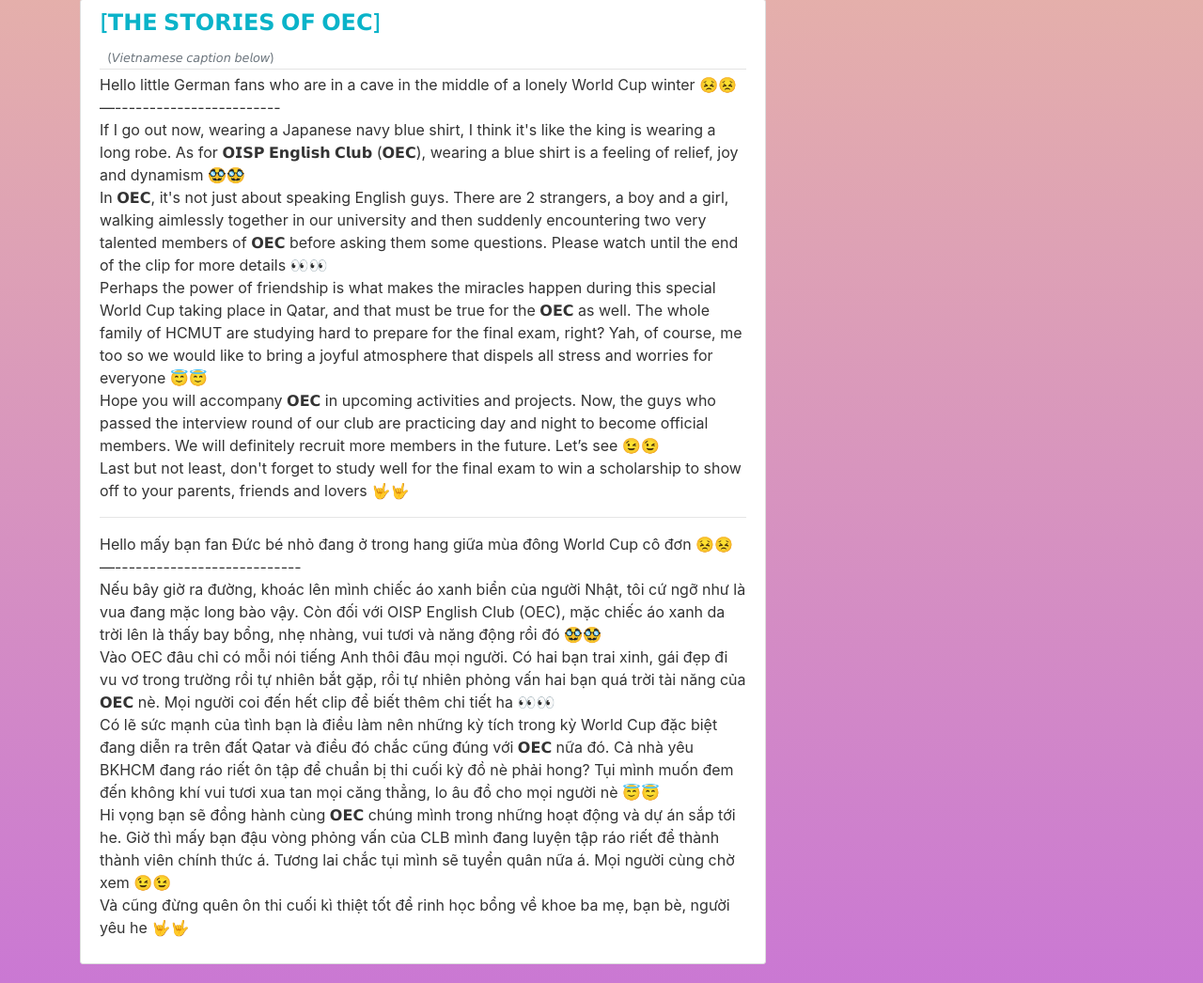
After one commit to RestingWiki/oec, a Django app: page /story_1 in a window 1280 px wide. The commit adds this page. Shown: the part 492-1538 px from the top of the page at 94% size. Run offline with Django 4.2, Linux system fonts and the light colour scheme; some libraries are stand-ins or nearby versions.

Commit message:
First update

```diff
--- a/bagels_game/urls.py
+++ b/bagels_game/urls.py
@@ -4,5 +4,6 @@
 from . import views
 
 urlpatterns = [
-    path('', views.bagels_game, name='bagels_game'),
+    path('', views.about, name='about_bagels_game'),
+    path('start', views.bagels_game, name='bagels_game'),
 ]
--- a/bagels_game/views.py
+++ b/bagels_game/views.py
@@ -3,6 +3,9 @@
 
 c_i_MAX_GUESS = 10
 c_i_NUM_DIGITS = 3
+
+def about(request):
+    return render(request, 'bagels_game/index.html')
 
 def bagels_game(request):
     # Lấy số bí mật
--- a/blog/Templates/blog/base.html
+++ b/blog/Templates/blog/base.html
@@ -21,20 +21,19 @@
   <header class="site-header">
     <nav class="navbar navbar-expand-md navbar-dark bg-steel fixed-top">
       <div class="container">
-        <a class="navbar-brand mr-4" href="/">🦄OISP English Club🦄</a>
+        <a class="navbar-brand mr-4" href="/about">🦄OISP English Club🦄</a>
         <button class="navbar-toggler" type="button" data-toggle="collapse" data-target="#navbarToggle" aria-controls="navbarToggle" aria-expanded="false" aria-label="Toggle navigation">
           <span class="navbar-toggler-icon"></span>
         </button>
         <div class="collapse navbar-collapse" id="navbarToggle">
           <!-- Navbar Left Side -->
           <div class="navbar-nav mr-auto">
-            <a class="nav-item nav-link" href="/">Home</a>
-            <a class="nav-item nav-link" href="/about">About</a>
+            <a class="nav-item nav-link" href="/bagels">Bagel Game</a>
           </div>
           <!-- Navbar Right Side -->
           <div class="navbar-nav">
-            <a class="nav-item nav-link" href="#">Login</a>
-            <a class="nav-item nav-link" href="#">Register</a>
+            <a class="nav-item nav-link" href="https://www.facebook.com/oispenglishclub">Fanpage</a>
+            <a class="nav-item nav-link" href="/">Author</a>
           </div>
         </div>
       </div>
@@ -51,10 +50,11 @@
           <h3 class="side-bar">Our Sidebar</h3>
           <p class='text-muted'>You can put any information here you'd like.
             <ul class="list-group">
-              <li class="list-group-item list-group-item-light">🦄OEC Fanpage🦄</li>
-              <li class="list-group-item list-group-item-light">Cheap Moment</li>
-              <li class="list-group-item list-group-item-light">Our Game</li>
-              <li class="list-group-item list-group-item-light">etc</li>
+              <li class="list-group-item list-group-item-light">🦄<a href="">OEC Fanpage</a>🦄</li>
+              <li class="list-group-item list-group-item-light"><a href="">Cheap Moment</a></li>
+              <li class="list-group-item list-group-item-light"><a href="/story_1">The stories of OEC I</a></li>
+              <li class="list-group-item list-group-item-light"><a href="/story_2">The stories of OEC II</a></li>
+              <li class="list-group-item list-group-item-light"><a href="/bagels">Our Game</a></li>
             </ul>
           </p>
         </div>
@@ -62,10 +62,8 @@
     </div>
   </main>
 
-  <!-- Optional JavaScript -->
-  <!-- jQuery first, then Popper.js, then Bootstrap JS -->
   <script src="https://code.jquery.com/jquery-3.2.1.slim.min.js" integrity="sha384-KJ3o2DKtIkvYIK3UENzmM7KCkRr/rE9/Qpg6aAZGJwFDMVNA/GpGFF93hXpG5KkN" crossorigin="anonymous"></script>
   <script src="https://cdn.jsdelivr.net/npm/popper.js@1.12.9/dist/umd/popper.min.js" integrity="sha384-ApNbgh9B+Y1QKtv3Rn7W3mgPxhU9K/ScQsAP7hUibX39j7fakFPskvXusvfa0b4Q" crossorigin="anonymous"></script>
-  <script src="https://cdn.jsdelivr.net/npm/bootstrap@4.0.0/dist/js/bootstrap.min.js" integrity="sha384-JZR6Spejh4U02d8jOt6vLEHfe/JQGiRRSQQxSfFWpi1MquVdAyjUar5+76PVCmYl" crossorigin="anonymous"></script>
+
 </body>
 </html>
--- /dev/null
+++ b/blog/Templates/blog/story_base.html
@@ -0,0 +1,19 @@
+<!--Inheritance base-->
+{% extends "blog/base.html" %}
+
+{% block content %}
+<div class="video-container">
+    <iframe src="{{ video }}" width="560" height="314" style="border:none;overflow:hidden" scrolling="no" frameborder="0" allowfullscreen="true" allow="autoplay; clipboard-write; encrypted-media; picture-in-picture; web-share" allowFullScreen="true"></iframe>
+</div>
+<article class="media content-section">
+  <div class="media-body">
+    <div class="article-metadata">
+      <a class="mr-2" href="{{ link }}"><h3 class="head"> {{ subtitle }} </h3></a>
+      <small class="text-muted">(𝘝𝘪𝘦𝘵𝘯𝘢𝘮𝘦𝘴𝘦 𝘤𝘢𝘱𝘵𝘪𝘰𝘯 𝘣𝘦𝘭𝘰𝘸)</small>
+    </div>
+    <p class="article-content">{{ contentEng }}</p>
+    <hr>
+    <p class="article-content">{{ contentVie }}</p>
+  </div>
+</article>
+{% endblock content %}
--- a/blog/static/blog/main.css
+++ b/blog/static/blog/main.css
@@ -3,43 +3,34 @@
   color: #333333;
   margin-top: 5rem;
 }
-
 h2, h3, h4, h5, h6 {
   color: #444444;
 }
-
 h1 {
   color: rgb(127, 194, 228);
 }
-
 .side-bar {
   color: rgb(127, 194, 228);
+  border-radius: 10px;
 }
-
 .author {
   color: rgb(14, 33, 160);
 }
-
 ul {
   margin: 0;
 }
-
 .bg-steel {
   background-color: #5f788a;
 }
-
 .site-header .navbar-nav .nav-link {
   color: #cbd5db;
 }
-
 .site-header .navbar-nav .nav-link:hover {
   color: #ffffff;
 }
-
 .site-header .navbar-nav .nav-link.active {
   font-weight: 500;
 }
-
 .content-section {
   background: #ffffff;
   padding: 10px 20px;
@@ -47,50 +38,87 @@
   border-radius: 3px;
   margin-bottom: 20px;
 }
-
 .article-title {
   color: #444444;
 }
-
 a.article-title:hover {
   color: #428bca;
   text-decoration: none;
 }
-
 .article-content {
   white-space: pre-line;
 }
-
 .article-img {
   height: 65px;
   width: 65px;
   margin-right: 16px;
 }
-
 .article-metadata {
   padding-bottom: 1px;
   margin-bottom: 4px;
   border-bottom: 1px solid #e3e3e3
 }
-
 .article-metadata a:hover {
   color: #333;
   text-decoration: none;
 }
-
 .article-svg {
   width: 25px;
   height: 25px;
   vertical-align: middle;
 }
-
 .account-img {
   height: 125px;
   width: 125px;
   margin-right: 20px;
   margin-bottom: 16px;
 }
-
 .account-heading {
   font-size: 2.5rem;
 }
+
+/* Side bar */
+
+
+/* Cho video */
+.video-container {
+    position: relative;
+    width: 100%;
+    padding-bottom: 56.25%;
+}
+.video-container iframe {
+    position: absolute;
+    top: 0;
+    left: 0;
+    width: 100%;
+    height: 100%;
+}
+
+/* ÁNH VÔ TRI */
+.link a:link {
+    display: block;
+    width: 200px;
+    text-align: center;
+    margin: 0 auto;
+    text-decoration: none;
+    color: rgb(237, 193, 132);
+    background-color: rgb(164, 54, 142);
+    padding: 20px;
+    border-radius: 10px;
+    margin-bottom: 20px;
+    transition: background-color 0.3s, color 0.3s; /* Hiệu ứng chuyển đổi màu */
+}
+.intro, .content {
+    background-color: white;
+    padding: 20px;
+    width: 80%; /* Thay đổi kích thước phần giới thiệu và nội dung */
+    max-width: 600px; /* Giới hạn kích thước tối đa */
+    margin: 20px auto;
+    box-shadow: 0 0 10px rgba(0, 0, 0, 0.1); /* Đổ bóng */
+    border-radius: 10px;
+}
+.head {
+    color: rgb(10, 179, 201);
+    font-size: 24px; /* Tăng kích thước font chữ cho tiêu đề */
+    margin-bottom: 10px; /* Thêm khoảng cách dưới tiêu đề */
+}
--- a/blog/urls.py
+++ b/blog/urls.py
@@ -4,5 +4,7 @@
 urlpatterns = [
     path('', views.home, name='blog-home'),
     path('about', views.about, name='blog-about'),
-    path('hello', views.hello, name='blog-hello'),
+    path('story_1', views.TheStoriesOfOEC_1, name="blog-TheStoriesOfOEC_1"),
+    path('story_2', views.TheStoriesOfOEC_2, name="blog-TheStoriesOfOEC_2"),
+    # path('hello', views.hello, name='blog-hello'),
 ]
--- a/blog/views.py
+++ b/blog/views.py
@@ -1,51 +1,105 @@
 from django.shortcuts import render
 
-Nguyen_content = """Hello there, \
-I'm Ha Tuong Nguyen, currently a sophomore majoring in Computer Science at HCMUT. \
-I'm a member of OISP English Club, specifically in the Logistics team.
+def home(request):
+    Nguyen_content = """Hello there, \
+    I'm Ha Tuong Nguyen, currently a sophomore majoring in Computer Science at HCMUT. \
+    I'm a member of OISP English Club, specifically in the Logistics team.
 
-In the past, I've taken on roles as a monitor for the OEC booth at the OISP International Festival 2023, \
-as well as a monitor for the Musical Weekly event, and served as the vice monitor for OEC End of Year Bonding in 2023. \
-Furthermore, I've actively participated in various other OEC activities such as the Debate Battle 2023, OISP Club Day, \
-and OISP Orientation Week. Throughout my time with OEC, I've not only acquired new knowledge but also had the \
-privilege of meeting some incredibly remarkable individuals who have encouraged me to step beyond my comfort zone.
-"""
+    In the past, I've taken on roles as a monitor for the OEC booth at the OISP International Festival 2023, \
+    as well as a monitor for the Musical Weekly event, and served as the vice monitor for OEC End of Year Bonding in 2023. \
+    Furthermore, I've actively participated in various other OEC activities such as the Debate Battle 2023, OISP Club Day, \
+    and OISP Orientation Week. Throughout my time with OEC, I've not only acquired new knowledge but also had the \
+    privilege of meeting some incredibly remarkable individuals who have encouraged me to step beyond my comfort zone.
+    """
+    Anh_content = """Hi, I am Vo Truong Minh Ánh from the Chemical Engineering faculty of HCM-UT. \
+    I am a second-year student with a 1 year experience in OISP English Club as an Academic team. \
+    With my passions and abilities, I used to be the monitor of OISP International Festival 2023 and other events, \
+    especially IELTS Buddy 2023 at the present.
 
-Anh_content = """Hi, I am Vo Truong Minh Ánh from the Chemical Engineering faculty of HCM-UT. \
-I am a second-year student with a 1 year experience in OISP English Club as an Academic team. \
-With my passions and abilities, I used to be the monitor of OISP International Festival 2023 and other events, \
-especially IELTS Buddy 2023 at the present.
-
-Even though taking part in events of club is a big challenge for those who usually participate in many competitions \
-and aiming to achieve higher academic results like me, being a part of OEC was my great decision when I have chance \
-to train my time management skills and other soft skills, as well as many other great characteristics like confidence \
-(which support me in gaining high prizes in competition I joined) or team-work (which allowed me to work properly \
-to get high results in studying). The greatest thing is that I met new wonderful friends  and other \
-great relationships. I have no regrets at all.
-"""
-
-posts = [
-    {
-        'author': '🐼Hà Tường Nguyên',
-        'job': '💻Computer Science - OEC\'s Logistics',
-        'content': Nguyen_content,
-    },
-    {
-        'author': '🥴Võ Trương Minh Ánh',
-        'job': '💊Chemical Engineering - OEC\'s Academic',
-        'content': Anh_content,
-    }
-]
-
-def home(request):
+    Even though taking part in events of club is a big challenge for those who usually participate in many competitions \
+    and aiming to achieve higher academic results like me, being a part of OEC was my great decision when I have chance \
+    to train my time management skills and other soft skills, as well as many other great characteristics like confidence \
+    (which support me in gaining high prizes in competition I joined) or team-work (which allowed me to work properly \
+    to get high results in studying). The greatest thing is that I met new wonderful friends  and other \
+    great relationships. I have no regrets at all.
+    """
+    authors = [
+        {
+            'author': '🐼Hà Tường Nguyên',
+            'job': '💻Computer Science',
+            'position': 'OEC\'s Logistics',
+            'content': Nguyen_content,
+            'fb': 'https://www.facebook.com/HaTuongNguyenkute',
+            'github': 'https://github.com/nguyenpanda',
+        },
+        {
+            'author': '🥴Võ Trương Minh Ánh',
+            'job': '💊Chemical Engineering',
+            'position': 'OEC\'s Academic',
+            'content': Anh_content,
+            'fb': 'https://www.facebook.com/profile.php?id=100009112758992',
+            'github': 'https://github.com/bad-chemist-is-coding',
+        }
+    ]
     context = {
-        'posts': posts
+        'authors': authors
     }
     return render(request, 'blog/home.html', context)
 
 def about(request):
     return render(request, 'blog/about.html', {'title': 'About'})
 
+def TheStoriesOfOEC_1(request):
+    contentEng = """\
+Hello little German fans who are in a cave in the middle of a lonely World Cup winter 😣😣
+—------------------------
+If I go out now, wearing a Japanese navy blue shirt, I think it's like the king is wearing a long robe. As for 𝗢𝗜𝗦𝗣 𝗘𝗻𝗴𝗹𝗶𝘀𝗵 𝗖𝗹𝘂𝗯 (𝗢𝗘𝗖), wearing a blue shirt is a feeling of relief, joy and dynamism 🥸🥸
+In 𝗢𝗘𝗖, it's not just about speaking English guys. There are 2 strangers, a boy and a girl, walking aimlessly together in our university and then suddenly encountering two very talented members of 𝗢𝗘𝗖 before asking them some questions. Please watch until the end of the clip for more details 👀👀
+Perhaps the power of friendship is what makes the miracles happen during this special World Cup taking place in Qatar, and that must be true for the 𝗢𝗘𝗖 as well. The whole family of HCMUT are studying hard to prepare for the final exam, right? Yah, of course, me too so we would like to bring a joyful atmosphere that dispels all stress and worries for everyone 😇😇
+Hope you will accompany 𝗢𝗘𝗖 in upcoming activities and projects. Now, the guys who passed the interview round of our club are practicing day and night to become official members. We will definitely recruit more members in the future. Let’s see 😉😉
+Last but not least, don't forget to study well for the final exam to win a scholarship to show off to your parents, friends and lovers 🤟🤟
+"""
+    contentVie = """\
+Hello mấy bạn fan Đức bé nhỏ đang ở trong hang giữa mùa đông World Cup cô đơn 😣😣
+—---------------------------
+Nếu bây giờ ra đường, khoác lên mình chiếc áo xanh biển của người Nhật, tôi cứ ngỡ như là vua đang mặc long bào vậy. Còn đối với OISP English Club (OEC), mặc chiếc áo xanh da trời lên là thấy bay bổng, nhẹ nhàng, vui tươi và năng động rồi đó 🥸🥸
+Vào OEC đâu chỉ có mỗi nói tiếng Anh thôi đâu mọi người. Có hai bạn trai xinh, gái đẹp đi vu vơ trong trường rồi tự nhiên bắt gặp, rồi tự nhiên phỏng vấn hai bạn quá trời tài năng của 𝗢𝗘𝗖 nè. Mọi người coi đến hết clip để biết thêm chi tiết ha 👀👀
+Có lẽ sức mạnh của tình bạn là điều làm nên những kỳ tích trong kỳ World Cup đặc biệt đang diễn ra trên đất Qatar và điều đó chắc cũng đúng với 𝗢𝗘𝗖 nữa đó. Cả nhà yêu BKHCM  đang ráo riết ôn tập để chuẩn bị thi cuối kỳ đồ nè phải hong? Tụi mình muốn đem đến không khí vui tươi xua tan mọi căng thẳng, lo âu đồ cho mọi người nè 😇😇
+Hi vọng bạn sẽ đồng hành cùng 𝗢𝗘𝗖 chúng mình trong những hoạt động và dự án sắp tới he. Giờ thì mấy bạn đậu vòng phỏng vấn của CLB mình đang luyện tập ráo riết để thành thành viên chính thức á. Tương lai chắc tụi mình sẽ tuyển quân nữa á. Mọi người cùng chờ xem 😉😉
+Và cũng đừng quên ôn thi cuối kì thiệt tốt để rinh học bổng về khoe ba mẹ, bạn bè, người yêu he 🤟🤟
+"""
+    context = {
+        'contentVie': contentVie,
+        'contentEng': contentEng,
+        'title': 'The Stories Of OEC I',
+        'subtitle': '[𝗧𝗛𝗘 𝗦𝗧𝗢𝗥𝗜𝗘𝗦 𝗢𝗙 𝗢𝗘𝗖]',
+        'link': 'https://fb.watch/mVWmE3CpQ1/',
+        'video': 'https://www.facebook.com/plugins/video.php?height=314&href=https%3A%2F%2Fwww.facebook.com%2Foispenglishclub%2Fvideos%2F1158574251746368%2F&show_text=false&width=560&t=0'
+    }
+    return render(request, 'blog/story_base.html', context)
 
-def hello(request):
-    return render(request, 'blog/hello.html')
+def TheStoriesOfOEC_2(request):
+    contentEng = """\
+🎶"Mừng Tết đến và lộc đến nhà nhà"🎶. Oh, wait! Before going home to celebrate Tet, let's stay with 𝗢𝗜𝗦𝗣 𝗘𝗡𝗚𝗟𝗜𝗦𝗛 𝗖𝗟𝗨𝗕 (𝗢𝗘𝗖) to "wait" for the “𝗧𝗛𝗘 𝗦𝗧𝗢𝗥𝗬 𝗢𝗙 𝗢𝗘𝗖" series🥳
+Coming to this episode, you will be surprised by the appearance of OEC "𝘥𝘦𝘢𝘥𝘭𝘪𝘯𝘦 𝘸𝘢𝘳𝘳𝘪𝘰𝘳𝘴"😤
+🌟If Tet is about having Banh Chung, Banh Tet, lucky money🧧 and many other things, then with our "deadline warriors what will they need to be able to "weigh" all the tasks assigned by OEC out🤔 Dear all, our HCMUT's guys, what are you waiting for to watch right now🔥
+Hopefully, through this video, it will help you love OEC even more. And, please keep waiting for our upcoming programs and events 😘
+"""
+    contentVie = """\
+🎶“Mừng Tết đến và lộc đến nhà nhà”🎶. À mà khoan! Trước khi về quê ăn Tết, hãy cùng nán lại với 𝗢𝗜𝗦𝗣 𝗘𝗡𝗚𝗟𝗜𝗦𝗛 𝗖𝗟𝗨𝗕 (𝗢𝗘𝗖) để “hóng” tiếp diễn biến của “𝗖𝗵𝘂𝘆𝗲̣̂𝗻 𝗻𝗵𝗮̀ 𝗢̂ 𝗘 𝗖𝗲̂”🥳
+Đến với tập lần này, cậu sẽ không khỏi ngạc nhiên với sự xuất hiện của những “𝘤𝘩𝘪𝘦̂́𝘯 𝘵𝘩𝘢̂̀𝘯 𝘥𝘦𝘢𝘥𝘭𝘪𝘯𝘦" OEC😤
+🌟Nếu Tết là phải có bánh chưng, bánh tét, phong bao lì xì🧧 và nhiều thứ khác, vậy thì với những “chiến thần deadline của chúng ta họ sẽ cần gì để có thể “cân” hết mọi nhiệm vụ mà OEC giao ra 🤔 Hỡi cả nhà thân yêu BKHCM của chúng ta, còn chần chừ gì mà không xem “ngay và luôn” nào🔥
+Hy vọng, thông qua video này, giúp các bạn thêm yêu OEC chúng mình hơn nữa 🤩và hãy cùng chúng mình đón chờ những chương trình, sự kiện sắp tới nhé😘
+"""
+    context = {
+        'contentVie': contentVie,
+        'contentEng': contentEng,
+        'title': 'The Stories Of OEC II',
+        'subtitle': '[𝗧𝗛𝗘 𝗦𝗧𝗢𝗥𝗜𝗘𝗦 𝗢𝗙 𝗢𝗘𝗖] - 𝗣𝗔𝗥𝗧 𝟮',
+        'link': 'https://fb.watch/mVVG5i9LXD/',
+        'video': 'https://www.facebook.com/plugins/video.php?height=314&href=https%3A%2F%2Fwww.facebook.com%2Foispenglishclub%2Fvideos%2F3294505030801189%2F&show_text=false&width=560&t=0'
+    }
+    return render(request, 'blog/story_base.html', context)
+
+# def hello(request):
+#     return render(request, 'blog/hello.html')
--- a/django_project/urls.py
+++ b/django_project/urls.py
@@ -19,6 +19,6 @@
 
 urlpatterns = [
     path("admin/", admin.site.urls),
-    path('blog/', include('blog.urls')),
-    path('bagels_game/', include('bagels_game.urls'))
+    path('', include('blog.urls')),
+    path('bagels/', include('bagels_game.urls'))
 ]
```
Also changed, not shown: bagels_game/templates/bagels_game/index.html (added, +20 -0 lines), blog/Templates/blog/about.html (+66 -1 lines), blog/Templates/blog/hello.html (deleted, +0 -55 lines), blog/Templates/blog/home.html (+8 -5 lines), blog/static/blog/about.css (added, +61 -0 lines).
